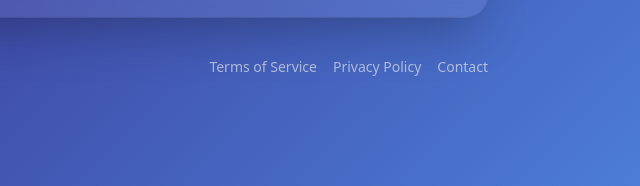
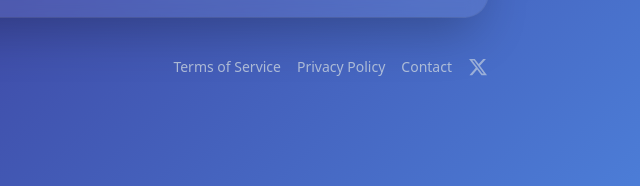
Before and after one commit to thatvirtualboy/route25-website, a plain HTML site: page index.html in a window 1280 px wide. Shown: the part 1067-1253 px from the top of the page, 640-1280 px from the left. Drawn offline with nearby package versions, Linux system fonts and the light colour scheme.

Commit message:
Add link to Route 25 on X in footer

```diff
--- a/index.html
+++ b/index.html
@@ -111,6 +111,17 @@
         <a class="underline/30 hover:underline" href="/terms.html">Terms of Service</a>
         <a class="underline/30 hover:underline" href="/privacy.html">Privacy Policy</a>
         <a class="underline/30 hover:underline" href="mailto:hello@route25.app">Contact</a>
+        <a
+  href="https://x.com/route25app"
+  target="_blank"
+  rel="noopener noreferrer"
+  aria-label="Route 25 on X"
+  class="opacity-80 hover:opacity-100 transition"
+>
+  <svg xmlns="http://www.w3.org/2000/svg" viewBox="0 0 24 24" class="w-5 h-5 fill-current">
+    <path d="M18.244 2.25h3.308l-7.227 8.26 8.504 11.24h-6.66l-5.213-6.817-5.966 6.817H1.68l7.73-8.835L1.25 2.25h6.83l4.713 6.231zm-1.161 17.52h1.833L7.084 4.126H5.117z"/>
+  </svg>
+</a>
       </div>
     </footer>
   </main>
```
